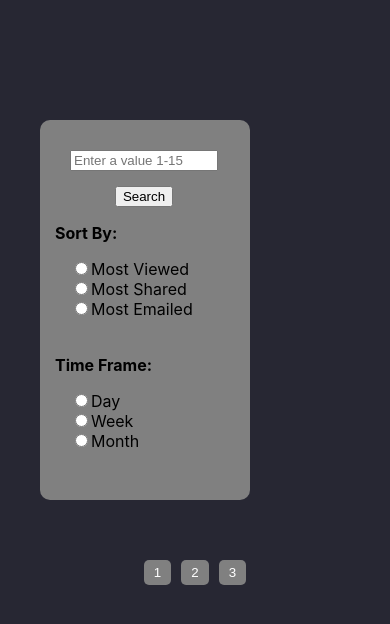
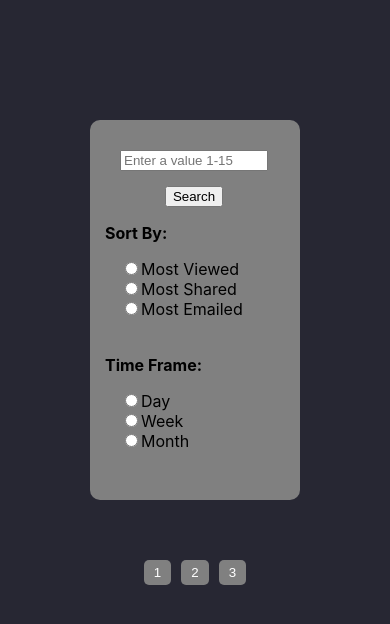
Before and after one commit to vwong031/cs110-lab1, a React (Create React App) app in the folder lab5/: page / in a window 390 px wide. Shown: the top 624 px of the page. Built offline with nearby package versions, Linux system fonts and the light colour scheme.

Commit message:
aligned content to be center when window is < 900px

```diff
--- a/lab5/src/App.css
+++ b/lab5/src/App.css
@@ -25,6 +25,12 @@
     flex-direction: column;
     align-items: center;
   }
+
+  .content {
+    display: flex;
+    flex-direction: column;
+    align-items: center;
+  }
 }
 
 @media (max-width: 900px) {
```
